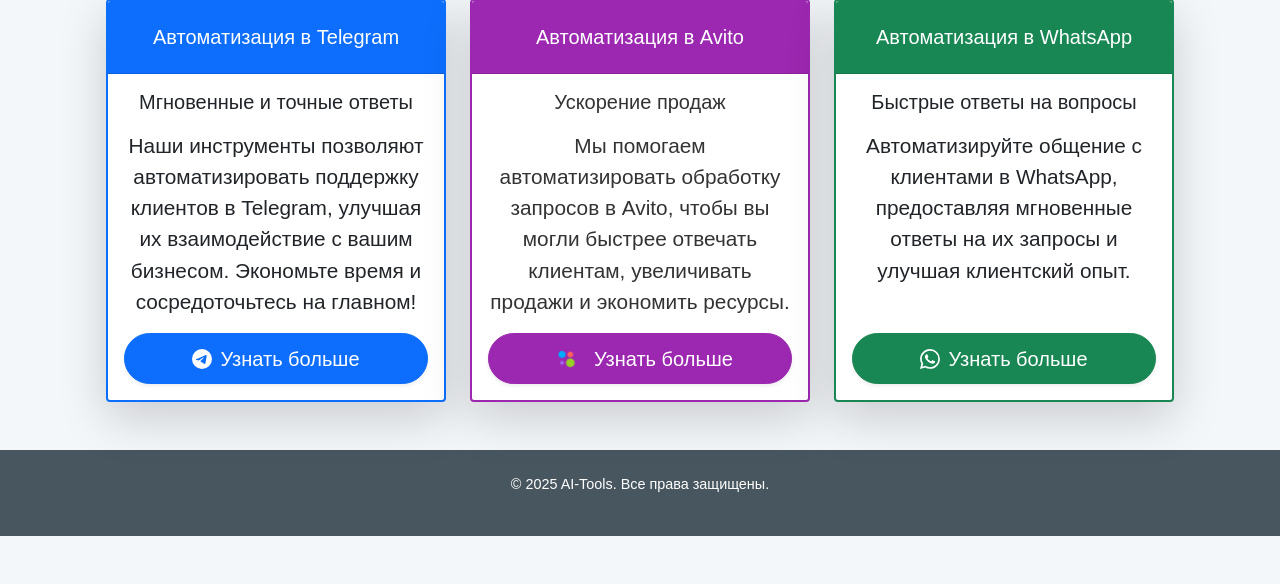
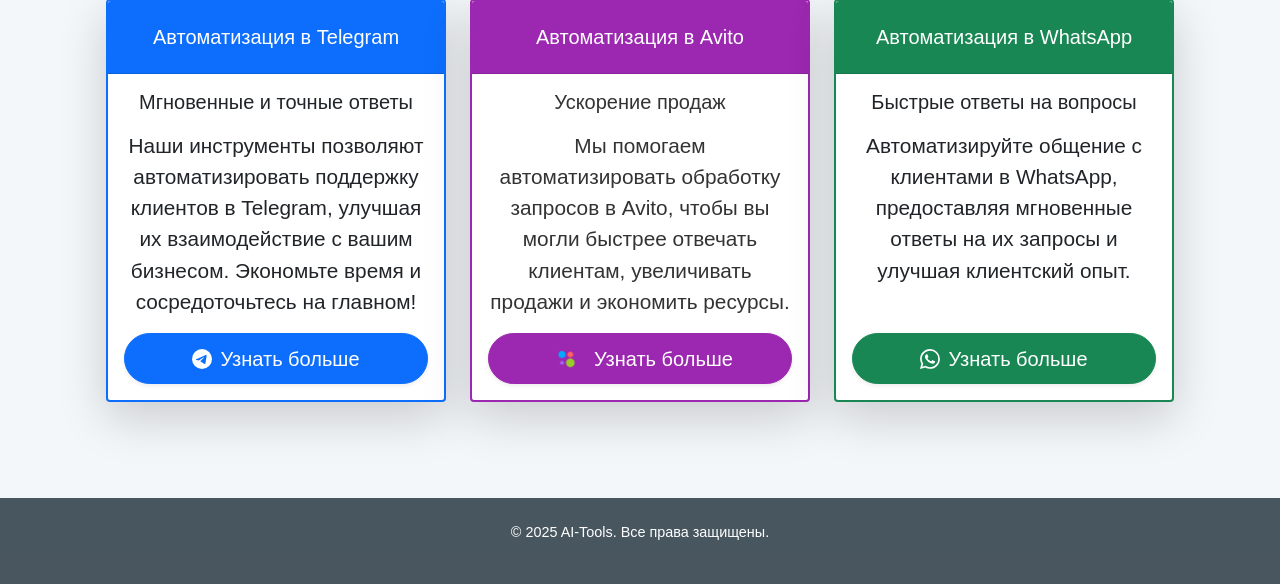
Before and after one commit to Narek12345/AI-Tools, a Django app: page / in a window 1280 px wide. Shown: the part 1478-2062 px from the top of the page. Before the commit the page ends 2014 px from the top, so only its background shows below. Run offline with Django 5.2, Linux system fonts and the light colour scheme.

Commit message:
Thanks to Bootstrap, added styles so that the footer is always at the bottom, even if there is not a lot of content on the site.

```diff
--- a/core/templates/core/base.html
+++ b/core/templates/core/base.html
@@ -11,6 +11,16 @@
     <!-- Подключаем Bootstrap CSS. -->
     <link href="https://cdn.jsdelivr.net/npm/bootstrap@5.0.2/dist/css/bootstrap.min.css" rel="stylesheet" integrity="sha384-EVSTQN3/azprG1Anm3QDgpJLIm9Nao0Yz1ztcQTwFspd3yD65VohhpuuCOmLASjC" crossorigin="anonymous">
     <link rel="stylesheet" href="{% static 'core/css/base.css' %}">
+    <style>
+        body {
+            display: flex;
+            flex-direction: column;
+            min-height: 100vh;
+        }
+        .container {
+            flex: 1;
+        }
+    </style>
 </head>
 <body>
 
@@ -55,7 +65,7 @@
     </div>
 
     <!-- Footer -->
-    <footer class="text-center py-4">
+    <footer class="text-center py-4 mt-auto">
         <div class="container">
             <p class="footer-text">&copy; 2025 AI-Tools. Все права защищены.</p>
         </div>
```
